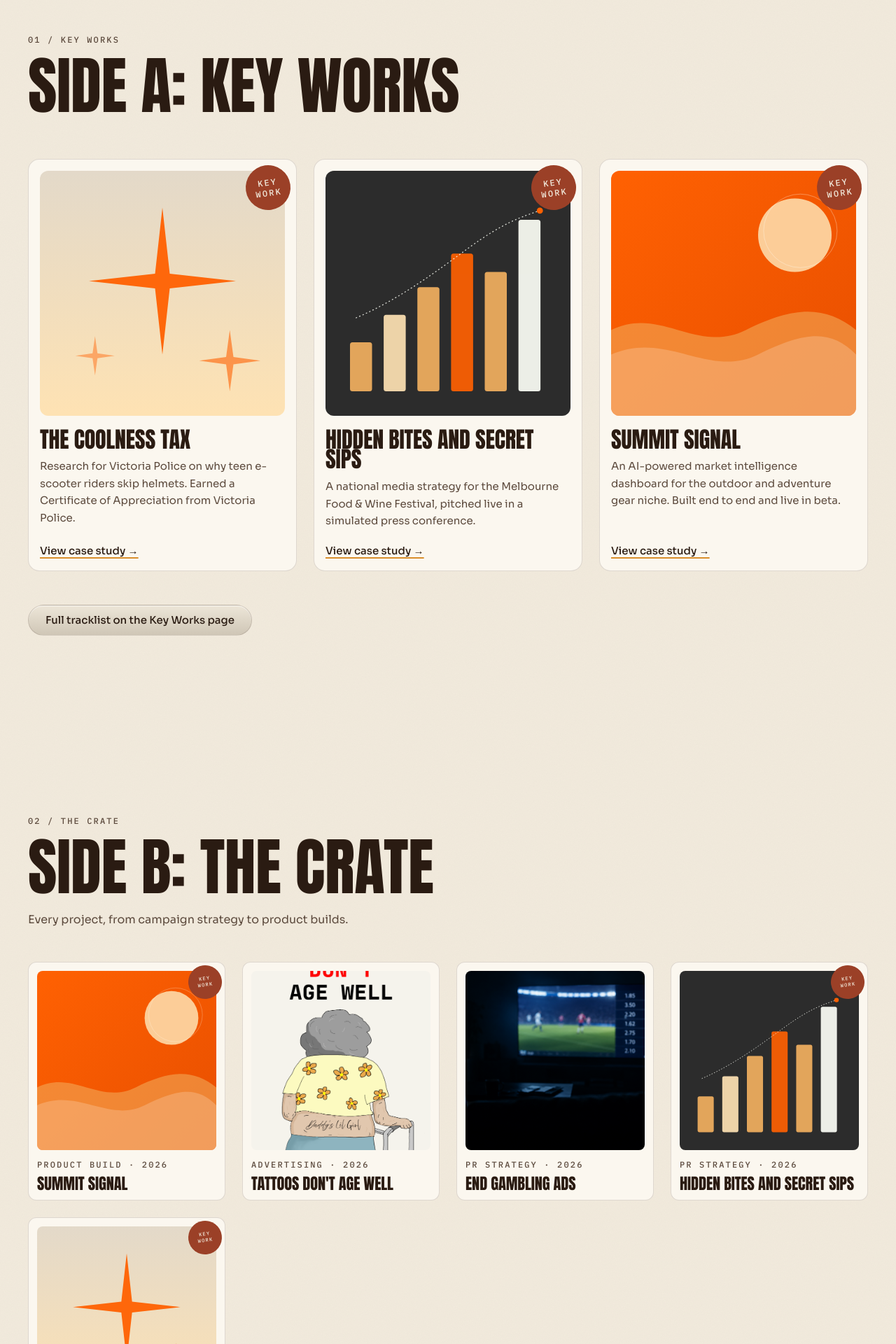
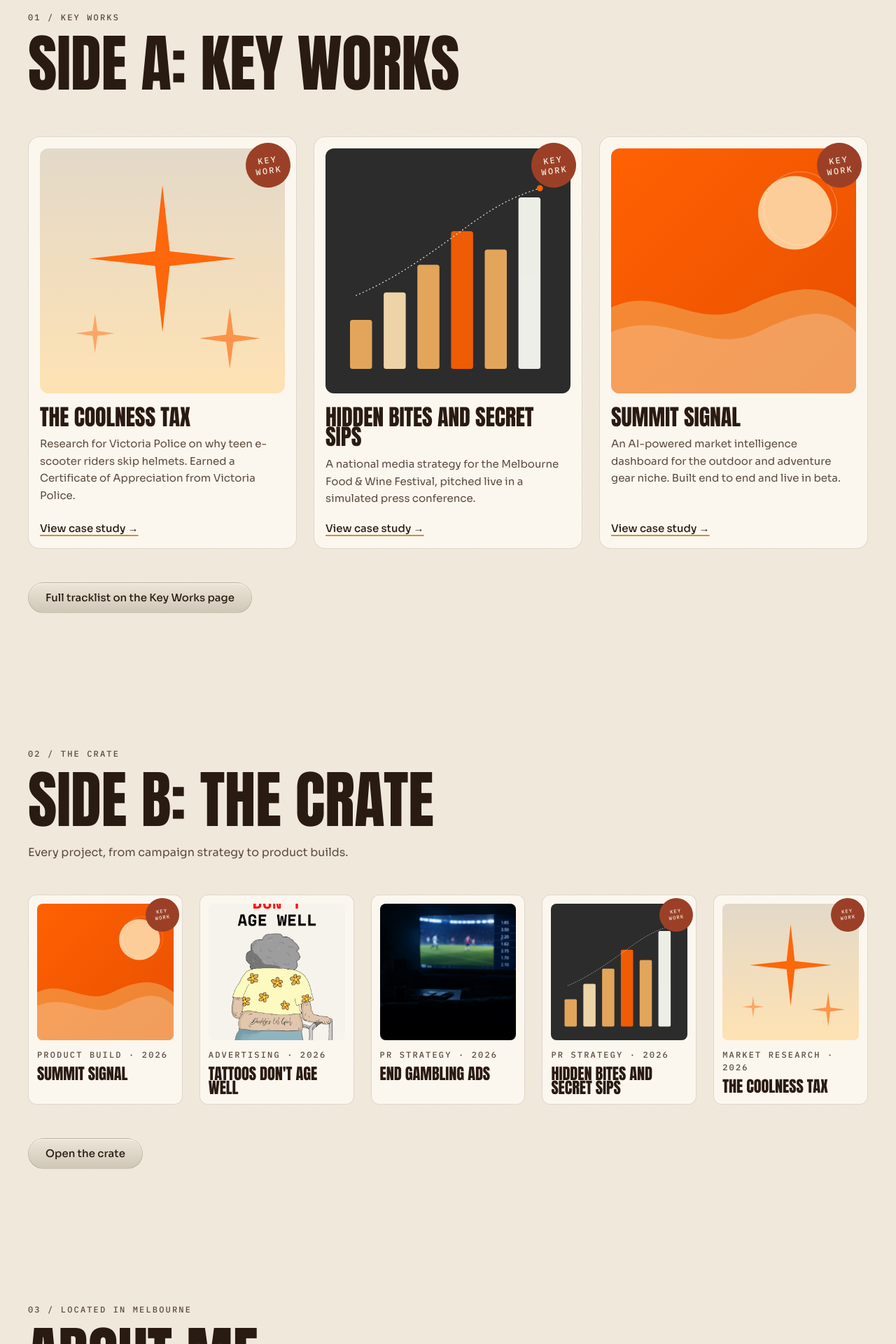
Before and after one commit to KieranDaCoder/kieranjohnson, a Next.js app: page / in a window 1280 px wide. Shown: the part 880-2800 px from the top of the page at 70% size. Built offline with nearby package versions, Linux system fonts and the light colour scheme.

Commit message:
Fit the crate on one row at xl and tighten section spacing
Co-Authored-By: Claude Opus 5.5 <noreply@anthropic.com>

```diff
--- a/src/components/AboutSection.tsx
+++ b/src/components/AboutSection.tsx
@@ -12,7 +12,7 @@ export function AboutSection() {
     <section
       id="about"
       data-section="about"
-      className="paper-grain relative bg-paper px-6 py-24 md:px-10 md:py-32"
+      className="paper-grain relative bg-paper px-6 py-20 md:px-10 md:py-24"
     >
       <div className="lg:max-w-[62vw]">
         <SectionHeader label="03 / LOCATED IN MELBOURNE" title="ABOUT ME" />
--- a/src/components/ContactSection.tsx
+++ b/src/components/ContactSection.tsx
@@ -9,7 +9,7 @@ export function ContactSection() {
     <section
       id="contact"
       data-section="contact"
-      className="paper-grain relative flex min-h-[80svh] flex-col justify-center bg-paper px-6 py-24 md:px-10 md:py-32"
+      className="paper-grain relative flex min-h-[60svh] flex-col justify-center bg-paper px-6 py-20 md:px-10 md:py-24"
     >
       <div className="lg:max-w-[62vw]">
         <Reveal>
--- a/src/components/Crate.tsx
+++ b/src/components/Crate.tsx
@@ -10,7 +10,7 @@ export function Crate() {
     <section
       id="crate"
       data-section="crate"
-      className="paper-grain relative bg-paper px-6 py-24 md:px-10 md:py-32"
+      className="paper-grain relative bg-paper px-6 py-20 md:px-10 md:py-24"
     >
       <SectionHeader label="02 / THE CRATE" title="SIDE B: THE CRATE" />
       <Reveal delay={0.05}>
@@ -18,7 +18,7 @@ export function Crate() {
           Every project, from campaign strategy to product builds.
         </p>
       </Reveal>
-      <div className="mt-12 grid grid-cols-2 gap-4 md:grid-cols-3 md:gap-6 xl:grid-cols-4">
+      <div className="mt-12 grid grid-cols-2 gap-4 md:grid-cols-3 md:gap-6 xl:grid-cols-5">
         {projects.map((p, i) => (
           <Reveal key={p.slug} delay={(i % 4) * 0.06} className="h-full">
             <Link
--- a/src/components/KeyWorks.tsx
+++ b/src/components/KeyWorks.tsx
@@ -22,7 +22,7 @@ export function KeyWorks({ standalone = false }: { standalone?: boolean }) {
     <section
       id="key-works"
       data-section="key-works"
-      className="paper-grain relative bg-paper px-6 py-24 md:px-10 md:py-32"
+      className="paper-grain relative bg-paper px-6 py-20 md:px-10 md:py-24"
     >
       <SectionHeader label="01 / KEY WORKS" title="SIDE A: KEY WORKS" />
       <div className="mt-12 md:mt-16">
```
